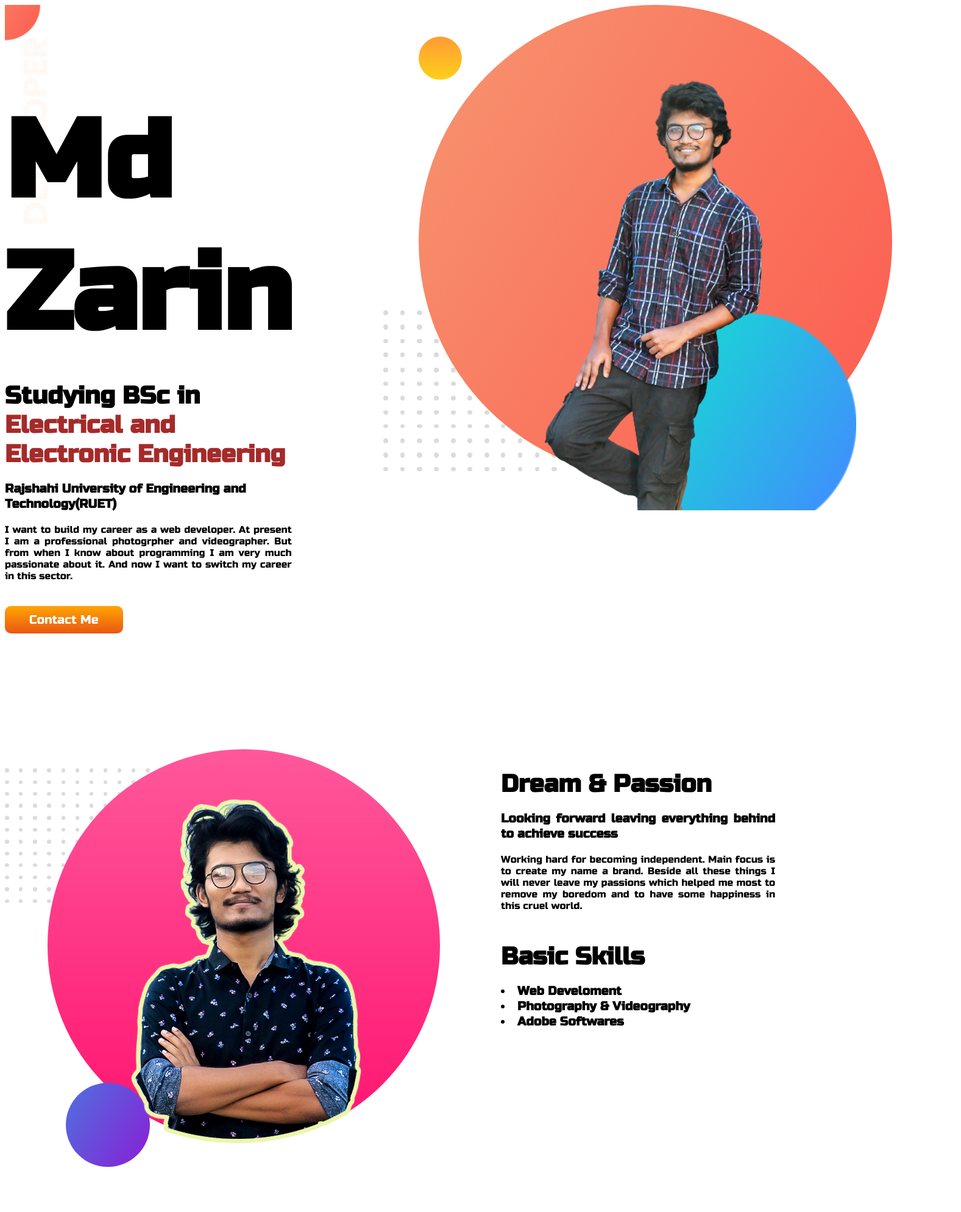
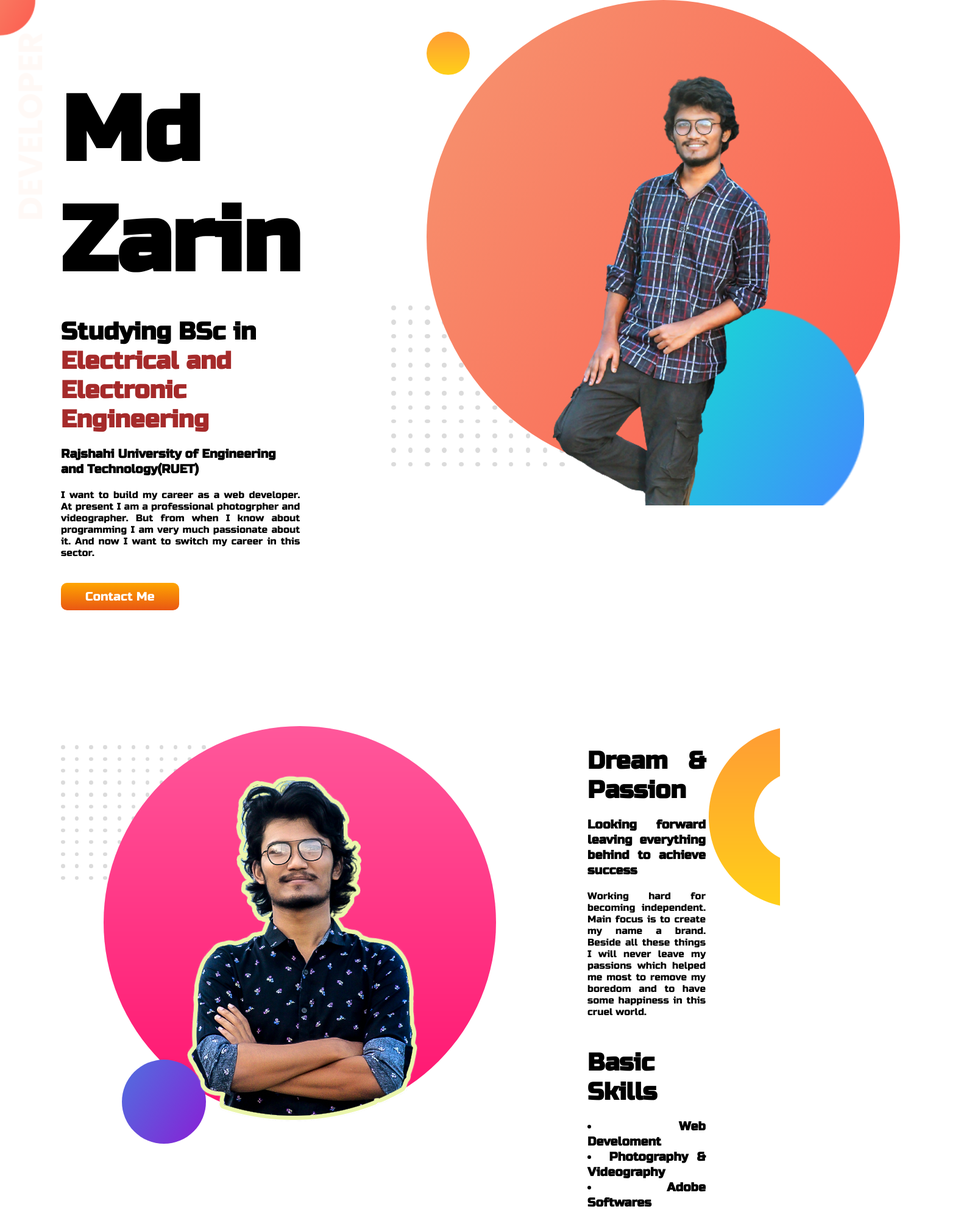
Before and after one commit to kirawithshinigamieye/developer-portfolio, a plain HTML site: page index.html in a window 1280 px wide. Shown: the whole page at 61% size, 1577 px wide, since content can reach past the window. Before the commit the page ends 1927 px from the top, so only its background shows below. Drawn offline with Linux system fonts and the light colour scheme.

Commit message:
new paddings

```diff
--- a/index.html
+++ b/index.html
@@ -12,7 +12,7 @@
 <link rel="shortcut icon" type="image/jpg" href="images/my-bg1.png"/>
 </head>
 <body>
-    <section>
+    <section class="sec1">
         <div class="half text">
             <h1>Md Zarin</h1>
             <h2>Studying BSc in <span style="color: brown;">Electrical and Electronic Engineering</span></h2>
@@ -21,8 +21,8 @@
                     I want to build my career as a web developer. At present I am a professional photogrpher and videographer. But from when I know about programming I am very much passionate about it. And now I want to switch my career in this sector.
                 </p>
                 <a href="https://www.facebook.com/md.zarin.bd" target="_blank" class="button-link">Contact Me</a>
-            </div>
-        <div class="half himage">
+        </div>
+        <div class="half img1">
             <img src="images/my-bg1.png">
         </div>
     </section>
@@ -41,6 +41,9 @@
                 <li>Adobe Softwares</li>
             </h3>
         </div>
+        <div class="half">
+            <img src="images/dream-bg.png"
+        </div>
     </section>
 
 
--- a/style.css
+++ b/style.css
@@ -1,8 +1,9 @@
 body{
     font-family: 'Russo One', sans-serif;
+    margin: 0;
 }
 h1{
-    font-size: 180px;
+    font-size: 150px;
     margin-bottom: 0;
 }
 h2{
@@ -23,6 +24,7 @@ section{
     background-image: url(images/top-banner.png);
     background-repeat: no-repeat;
     padding-right: 150px;
+    padding-left: 100px;
 }
 .button-link{
     text-decoration: none;
@@ -32,13 +34,19 @@ section{
     color: white;
     font-size: 20px;
 }
+
 .sec2{
     margin-top: 200px;
 }
 .img2{
-    padding-right: 50px;
+    padding-right: 40px;
+    padding-left: 100px;
 }
 .txt2{
-    padding-left: 50px;
+    padding-left: 110px;
     text-align: justify;
+    padding-right: 5px;
 }
+.img1{
+    padding-right: 100px;
+}
```
Also changed, not shown: images/dream-bg.png (added).
